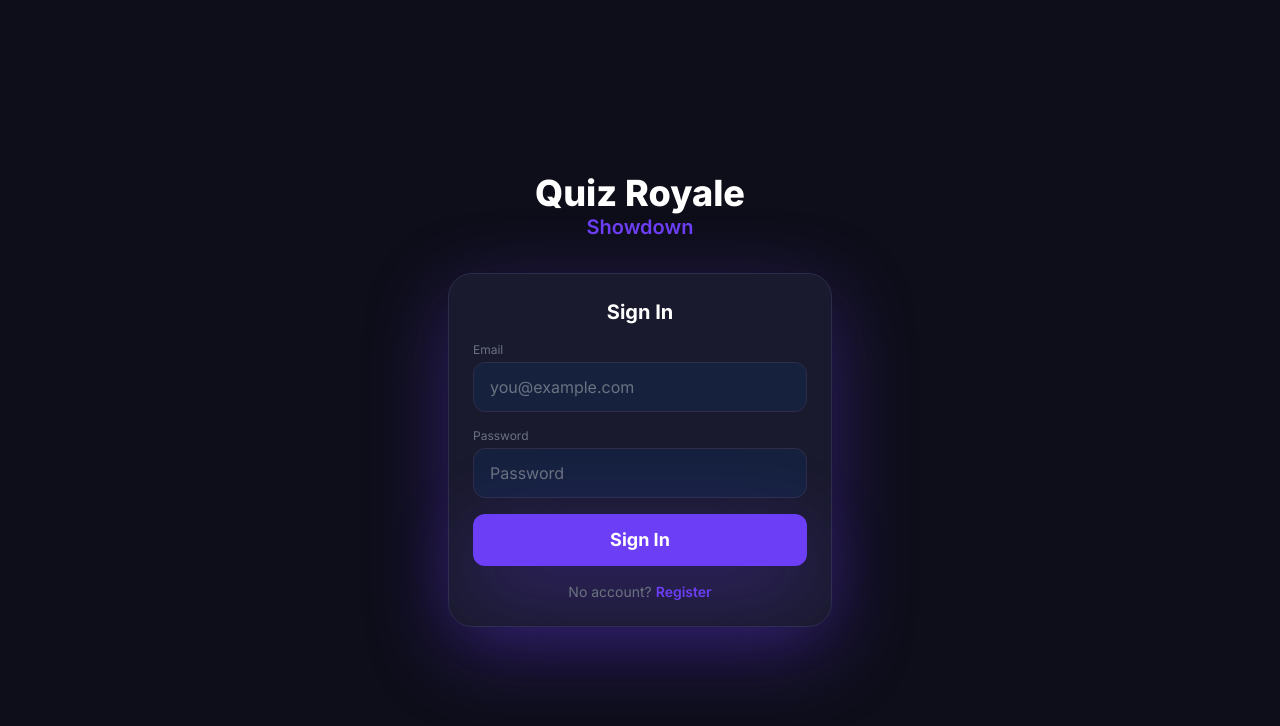
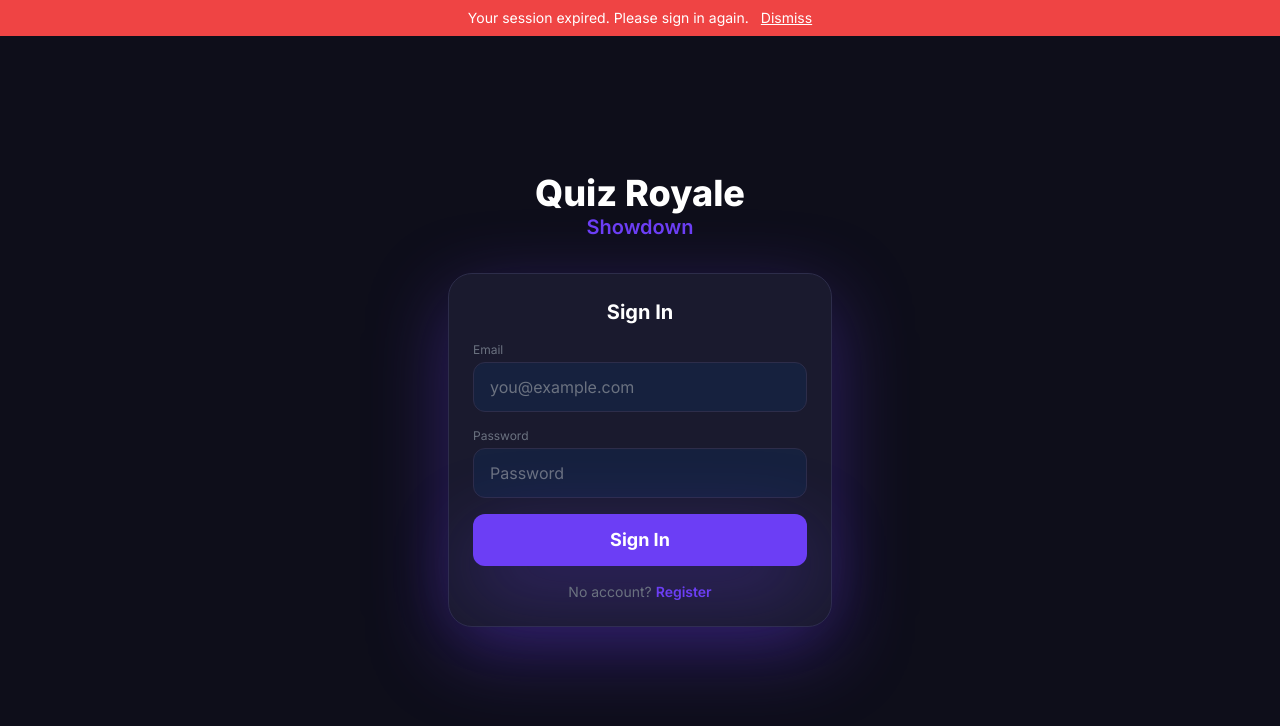
Before and after one commit to adaPlu/quiz_royale_showdown, a React (Vite) app in the folder webapp/: page /login in a window 1280 px wide. Shown: the top 726 px of the page. Built offline with nearby package versions, Linux system fonts and the light colour scheme; no server answers.

Commit message:
fix: loot_drop schema, CSP wildcard, ResultsPage names, authStore session-expired UX

```diff
--- a/webapp/src/App.tsx
+++ b/webapp/src/App.tsx
@@ -24,6 +24,18 @@ function RequireAuth({ children }: { children: React.ReactNode }) {
   return <>{children}</>;
 }
 
+function AuthErrorBanner() {
+  const authError = useAuthStore((s) => s.authError);
+  const clearAuthError = useAuthStore((s) => s.clearAuthError);
+  if (!authError) return null;
+  return (
+    <div className="fixed top-0 left-0 right-0 z-50 bg-answer-wrong px-4 py-2 text-center text-sm text-white">
+      {authError}
+      <button className="ml-3 underline" onClick={clearAuthError}>Dismiss</button>
+    </div>
+  );
+}
+
 const Spinner = () => (
   <div className="min-h-screen bg-game-bg flex items-center justify-center">
     <div className="w-8 h-8 border-2 border-brand border-t-transparent rounded-full animate-spin" />
@@ -38,6 +50,7 @@ export const App = () => {
   return (
     <ErrorBoundary>
       <Suspense fallback={<Spinner />}>
+        <AuthErrorBanner />
         <OfflineBanner />
         <SocketReconnectBanner />
         <ToastManager />
--- a/webapp/src/pages/ResultsPage.tsx
+++ b/webapp/src/pages/ResultsPage.tsx
@@ -33,10 +33,13 @@ export default function ResultsPage() {
   const finalScores = useGameStore((state) => state.finalScores);
   const winnerId = useGameStore((state) => state.winnerId);
   const resetRoom = useGameStore((state) => state.resetRoom);
+  const players = useGameStore((state) => state.players) ?? [];
 
   useEffect(() => {
     return () => resetRoom();
   }, [resetRoom]);
+
+  const nameMap = new Map(players.map((p) => [p.id, p.displayName]));
 
   if (finalScores.length === 0) {
     return (
@@ -73,7 +76,7 @@ export default function ResultsPage() {
           <h1 className="mt-2 text-3xl font-black text-white">
             {myScore?.rank === 1 ? 'Victory' : 'Final Results'}
           </h1>
-          {winner && <p className="mt-1 font-semibold text-gold">Winner: {winner.playerId}</p>}
+          {winner && <p className="mt-1 font-semibold text-gold">Winner: {nameMap.get(winner.playerId) ?? winner.playerId}</p>}
           {myScore && <p className="text-sm text-game-muted">Your rank: #{myScore.rank}</p>}
         </motion.div>
 
@@ -107,7 +110,7 @@ export default function ResultsPage() {
                 <span className="w-8 text-center font-bold text-game-muted">#{score.rank}</span>
                 <PlayerAvatar username={score.playerId} size="xs" />
                 <span className="flex-1 truncate text-sm font-medium text-white">
-                  {score.playerId}{score.playerId === user?.id ? ' (you)' : ''}
+                  {nameMap.get(score.playerId) ?? score.playerId}{score.playerId === user?.id ? ' (you)' : ''}
                 </span>
                 <span className="text-sm font-bold tabular-nums text-white">
                   {score.score.toLocaleString()}
--- a/webapp/src/services/socketService.ts
+++ b/webapp/src/services/socketService.ts
@@ -126,7 +126,7 @@ export const ServerEventSchemas = {
   'round:finale_started': FinaleStartedPayload,
   'powerup:activated': PowerupActivatedPayload,
   'powerup:effect': PowerupEffectPayload,
-  'powerup:loot_drop': z.object({ powerupId: z.string(), powerupType: z.string(), quantity: z.number() }),
+  'powerup:loot_drop': z.object({ roomId: z.string(), powerupType: z.string(), quantity: z.number() }),
   'game:over': GameOverPayload,
   'game:level_up': LevelUpPayload,
   error: ErrorPayload,
--- a/webapp/src/stores/authStore.ts
+++ b/webapp/src/stores/authStore.ts
@@ -26,10 +26,12 @@ type AuthUserInput = Partial<AuthUser> & {
 type AuthState = {
   user: AuthUser | null;
   accessToken: string | null;
+  authError: string | null;
   setUser: (user: AuthUserInput) => void;
   setAccessToken: (token: string) => void;
   setTokens: (tokens: { accessToken: string }) => void;
   clearAuth: () => void;
+  clearAuthError: () => void;
   initAuth: () => Promise<void>;
 };
 
@@ -52,6 +54,7 @@ export const useAuthStore = create<AuthState>()(
     (set) => ({
       user: null,
       accessToken: null,
+      authError: null,
       setUser: (user) => set({ user: normalizeUser(user) }),
       setAccessToken: (token) => {
         setApiAccessToken(token);
@@ -68,6 +71,7 @@ export const useAuthStore = create<AuthState>()(
         socketService.disconnect();
         set({ user: null, accessToken: null });
       },
+      clearAuthError: () => set({ authError: null }),
       initAuth: async () => {
         try {
           const response = await apiClient.post<{ accessToken: string }>(
@@ -80,6 +84,7 @@ export const useAuthStore = create<AuthState>()(
           set({ accessToken: response.data.accessToken });
         } catch {
           // refresh failed — user must log in
+          set({ authError: 'Your session expired. Please sign in again.' });
         }
       },
     }),
```
Also changed, not shown: 1 other file (tests, documents, lock files or other folders).
